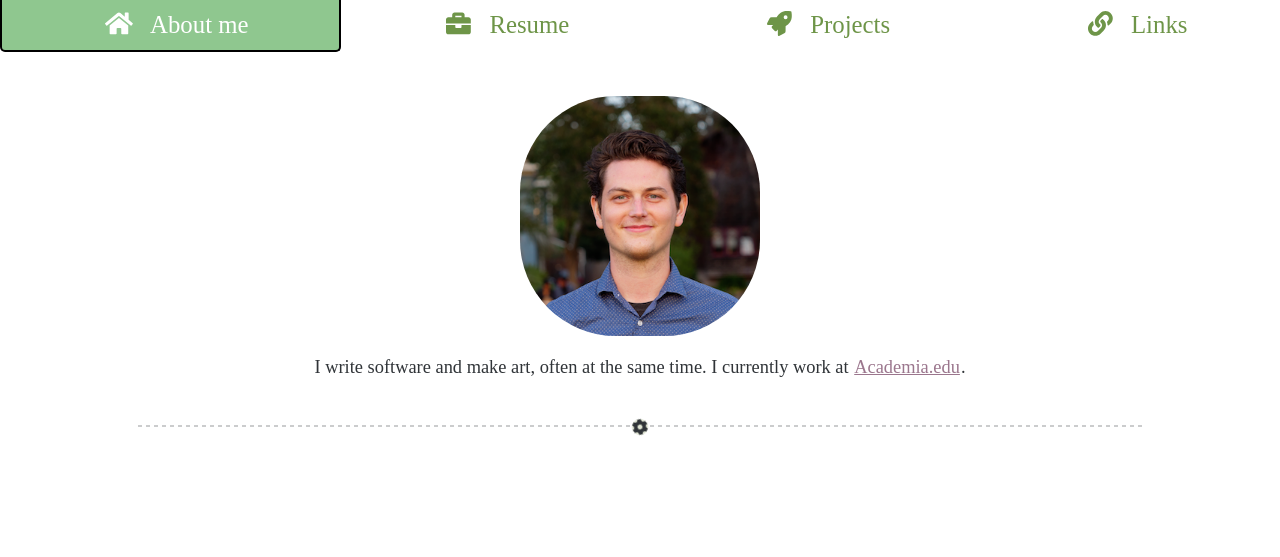
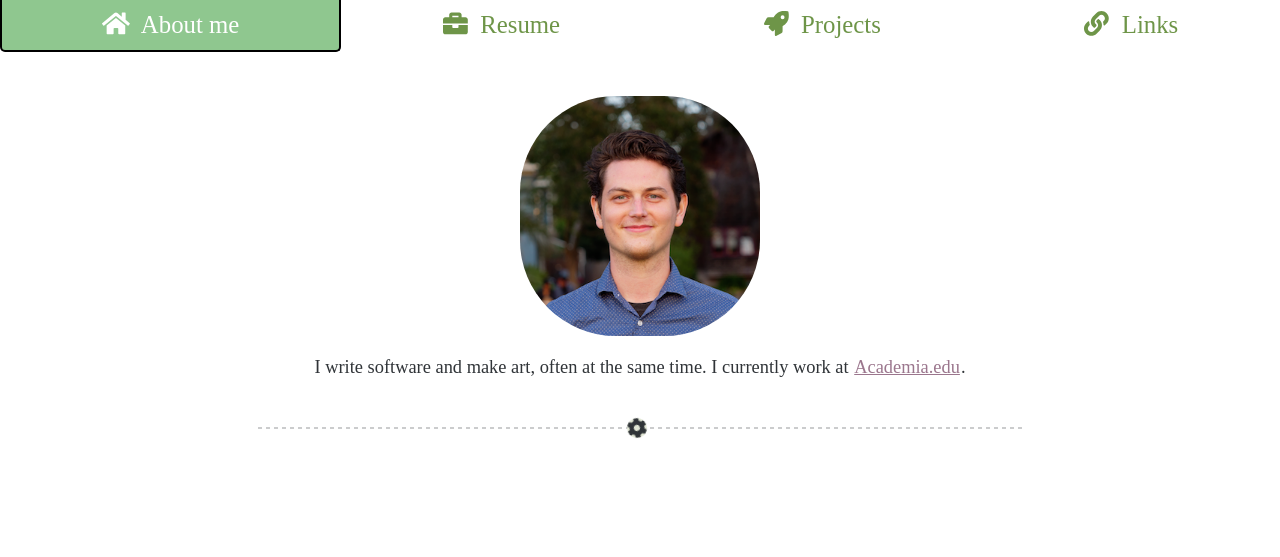
Before and after one commit to cstuartroe/conorstuartroe, a Django app: page / in a window 1280 px wide. Shown: the top 557 px of the page. Run offline with Django 3.2, Linux system fonts and the light colour scheme; some libraries are stand-ins or nearby versions; some web fonts are replaced.

Commit message:
Improve icon spacing

```diff
--- a/conorstuartroe/templates/base.html
+++ b/conorstuartroe/templates/base.html
@@ -37,7 +37,7 @@
 			</div>
 		</header>
 
-		<div class="container"><div class="row">
+		<div class="container-fluid"><div class="row">
 			<div id="mainframe" class="col-12">
 				{% block content %}
 				{% endblock %}
--- a/static/css/lander.css
+++ b/static/css/lander.css
@@ -90,7 +90,7 @@ th {
 
 .fa, .fas, .fab, .svg-inline--fa {
 	font-size: 100% !important;
-	margin: 0em .5em;
+	margin-right: .5vw;
 }
 
 pre {
@@ -121,7 +121,7 @@ code {
 
 hr {
 	height: 0px;
-	margin: 1em 4em;
+	margin: 20px 20vw;
 	padding: 10px 0px;
 	background: url("/static/img/dash.png") repeat-x 0 0;
 	background-position: center;
@@ -140,7 +140,8 @@ hr {
 	background: #E1E6D4;
 	border-radius: 50%;
 	color: #303438;
-	top: -2.1em;
+	top: -40px;
+	font-size: 20px !important;
 }
 
 p a {
```
